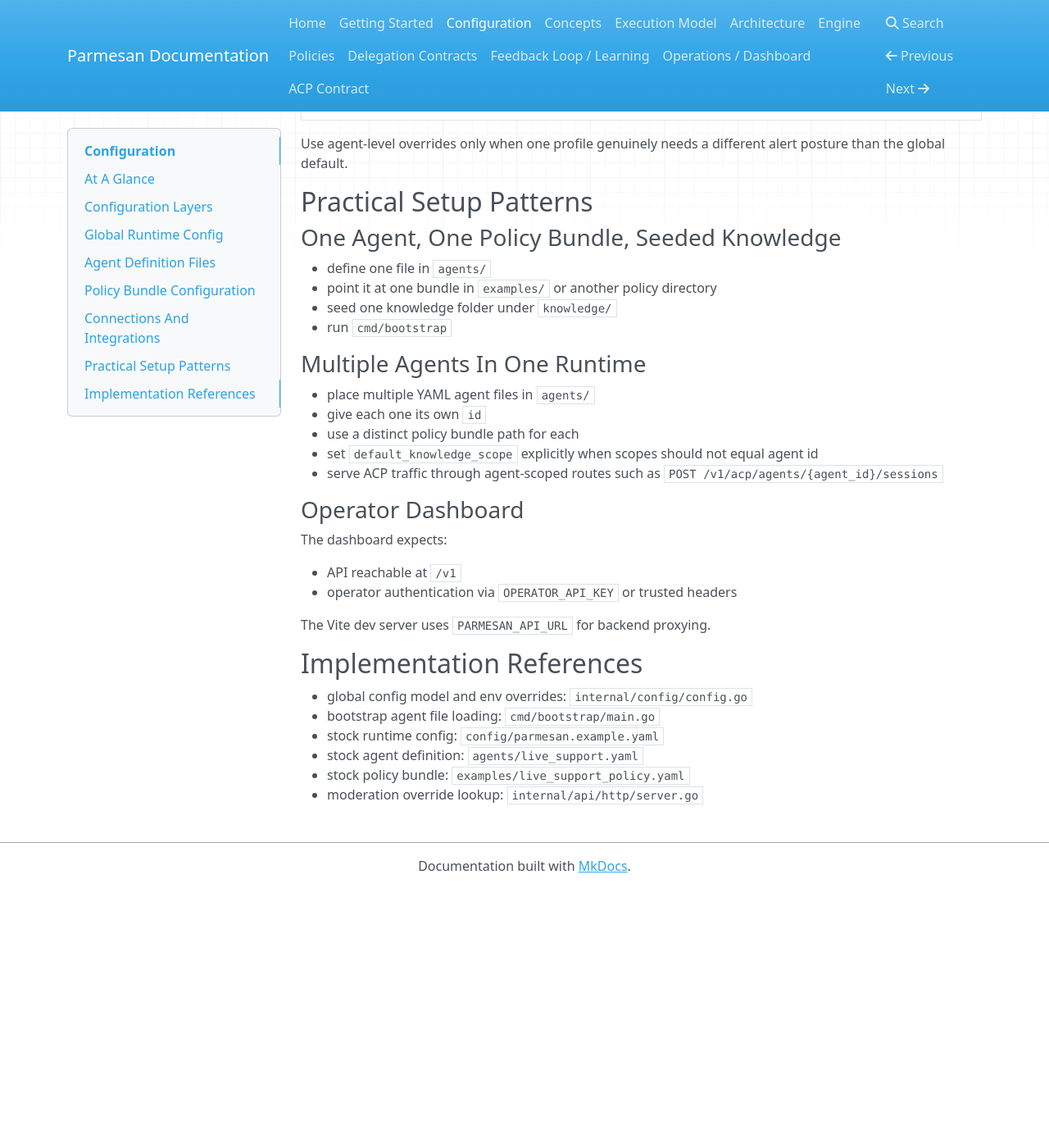
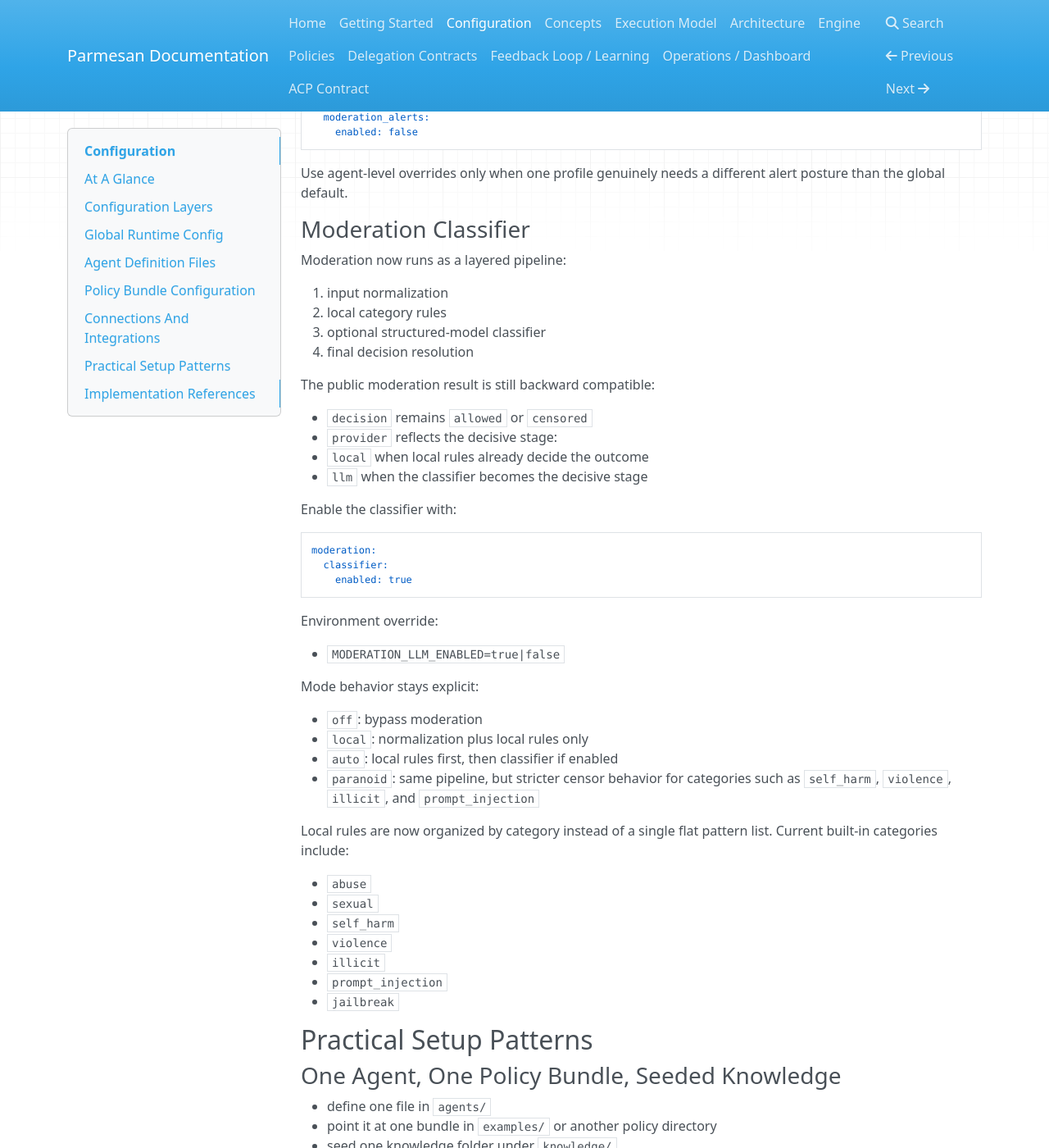
Before and after one commit to zean00/parmesan, an MkDocs documentation site: the page built from docs/configuration.md, in a window 1280 px wide and 1400 px high, scrolled down 12038 px. Shown: the whole window at 82% size. Built offline with MkDocs 1.6.1, drawn with Linux system fonts in a browser that asks for light colours; nearby versions of some CDN libraries; a script that is not in the unit is left out; before the commit the page ends 13122 px from its top, so only the background shows below that; some of the changed text lies outside the part shown.

Commit message:
Document moderation pipeline and retrieval outcomes

````diff
--- a/docs/configuration.md
+++ b/docs/configuration.md
@@ -631,6 +631,8 @@
 
 ```yaml
 moderation:
+  classifier:
+    enabled: true
   alerts:
     enabled: true
     notify_on_censored: true
@@ -650,6 +652,53 @@
 
 Use agent-level overrides only when one profile genuinely needs a different
 alert posture than the global default.
+
+### Moderation Classifier
+
+Moderation now runs as a layered pipeline:
+
+1. input normalization
+2. local category rules
+3. optional structured-model classifier
+4. final decision resolution
+
+The public moderation result is still backward compatible:
+
+- `decision` remains `allowed` or `censored`
+- `provider` reflects the decisive stage:
+  - `local` when local rules already decide the outcome
+  - `llm` when the classifier becomes the decisive stage
+
+Enable the classifier with:
+
+```yaml
+moderation:
+  classifier:
+    enabled: true
+```
+
+Environment override:
+
+- `MODERATION_LLM_ENABLED=true|false`
+
+Mode behavior stays explicit:
+
+- `off`: bypass moderation
+- `local`: normalization plus local rules only
+- `auto`: local rules first, then classifier if enabled
+- `paranoid`: same pipeline, but stricter censor behavior for categories such as
+  `self_harm`, `violence`, `illicit`, and `prompt_injection`
+
+Local rules are now organized by category instead of a single flat pattern
+list. Current built-in categories include:
+
+- `abuse`
+- `sexual`
+- `self_harm`
+- `violence`
+- `illicit`
+- `prompt_injection`
+- `jailbreak`
 
 ## Practical Setup Patterns
 
````
Also changed, not shown: docs/engine.md (+89 -0 lines), docs/execution-model.md (+19 -0 lines).
